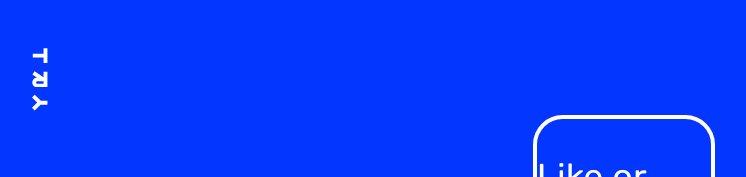
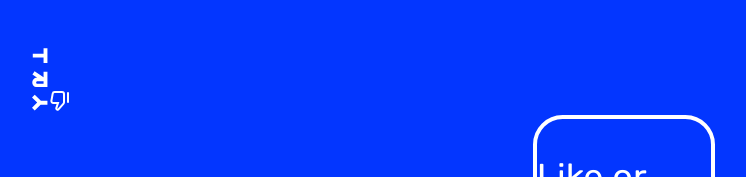
Before and after one commit to Rekal87/try-swipe-challenge, a Next.js app: page / in a window 1280 px wide. Shown: the top 177 px of the page, without its empty margins (16-762 px from the left). Built offline with nearby package versions, Linux system fonts and the light colour scheme.

Commit message:
loaded thumbsdown

```diff
--- a/pages/index.js
+++ b/pages/index.js
@@ -20,6 +20,7 @@ export default function Home() {
       <main className={styles.main}>
         <picture>
           <img src='./images/logo.svg' alt='logo' />
+          <img src='./images/thumbsdown.svg' alt='thumbsdown_icon' />
         </picture>
         <Card />
       </main>
```
Also changed, not shown: public/images/thumbsdown.svg (added).
